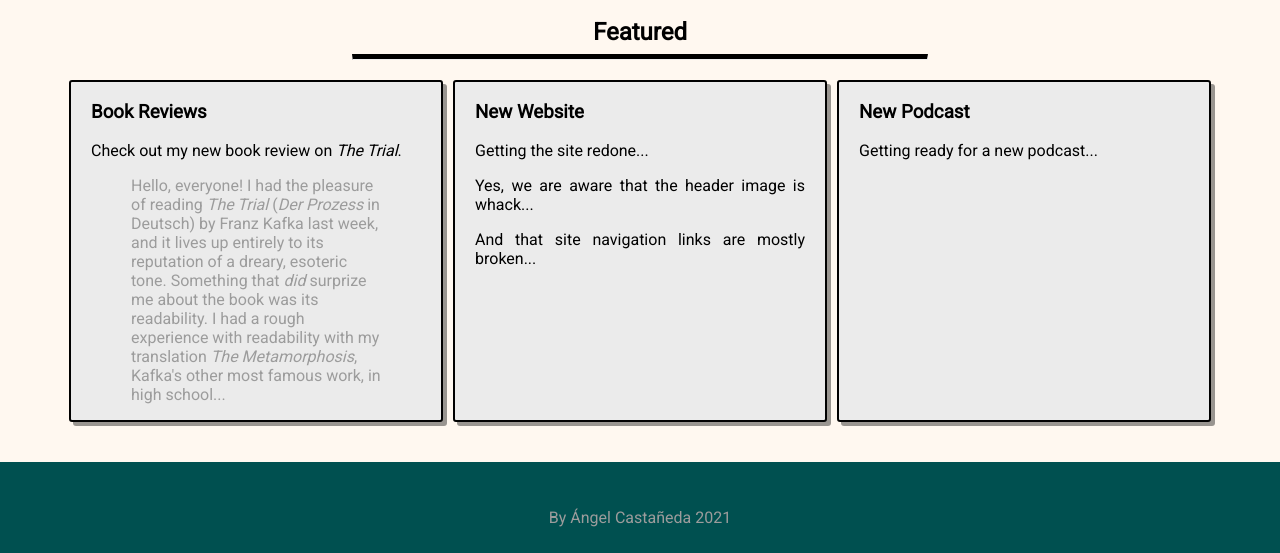
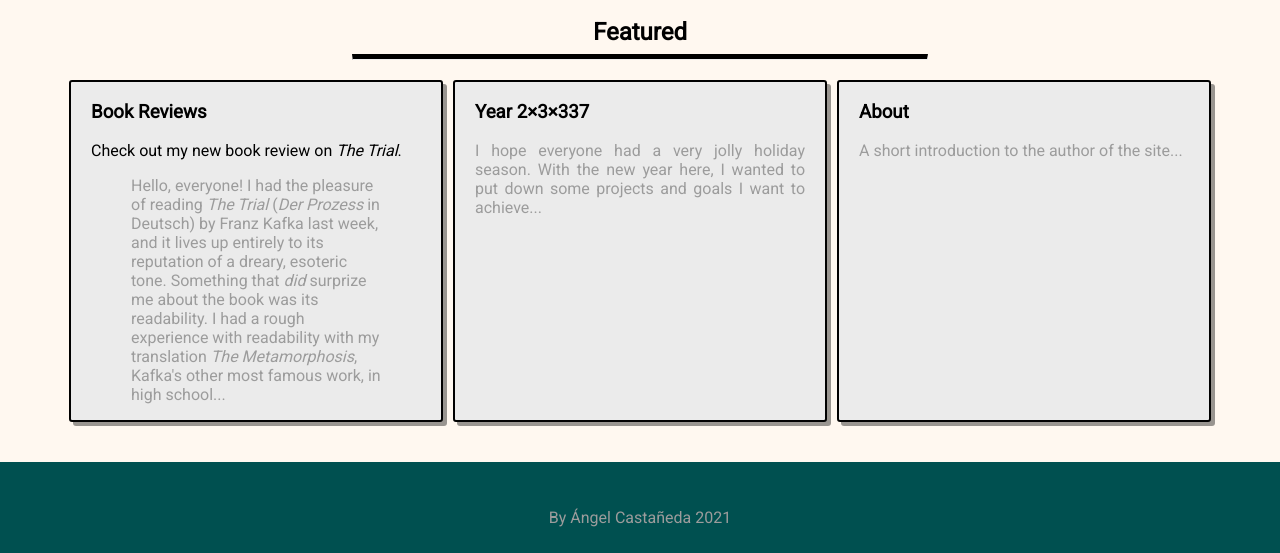
Before and after one commit to ascerba/angel-blog, a plain HTML site: page index.html in a window 1280 px wide. Shown: the part 361-914 px from the top of the page. Drawn offline with Linux system fonts and the light colour scheme.

Commit message:
Updated front page to show new blog post and about page

```diff
--- a/index.html
+++ b/index.html
@@ -12,7 +12,7 @@
   <body>
     <div id="content">
       <header>
-        <nav class="nav">
+        <nav aria-labelledby="global-navigation" class="nav">
           <div class="action" onclick="actionToggle();">
             <span>=</span>
             <ul>
@@ -36,17 +36,15 @@
             <article>
               <h3>Book Reviews</h3>
               <p>Check out my new book review on <i>The Trial</i>.</p>
-              <a href="html/book-reviews.html#TheTrial" style="text-decoration: none;"><blockquote cite="https://agel-castaneda.com/html/book-reviews.html#TheTrial">Hello, everyone! I had the pleasure of reading <i>The Trial</i> (<i>Der Prozess</i> in Deutsch) by Franz Kafka last week, and it lives up entirely to its reputation of a dreary, esoteric tone. Something that <i>did</i> surprize me about the book was its readability. I had a rough experience with readability with my translation <i>The Metamorphosis</i>, Kafka's other most famous work, in high school...</blockquote></a>
+              <a href="html/book-reviews.html#TheTrial" style="text-decoration: none;"><blockquote cite="https://angel-castaneda.com/html/book-reviews.html#TheTrial">Hello, everyone! I had the pleasure of reading <i>The Trial</i> (<i>Der Prozess</i> in Deutsch) by Franz Kafka last week, and it lives up entirely to its reputation of a dreary, esoteric tone. Something that <i>did</i> surprize me about the book was its readability. I had a rough experience with readability with my translation <i>The Metamorphosis</i>, Kafka's other most famous work, in high school...</blockquote></a>
             </article>
             <article>
-              <h3>New Website</h3>
-              <p>Getting the site redone...</p>
-              <p>Yes, we are aware that the header image is whack...</p>
-              <p>And that site navigation links are mostly broken...</p>
+              <h3>Year 2×3×337</h3>
+              <p><a href="html/blog.html" style="text-decoration: none;">I hope everyone had a very jolly holiday season. With the new year here, I wanted to put down some projects and goals I want to achieve...</a></p>
             </article>
             <article>
-              <h3>New Podcast</h3>
-              <p>Getting ready for a new podcast...</p>
+              <h3>About</h3>
+              <p><a href="html/about.html" style="text-decoration: none;">A short introduction to the author of the site...</a></p>
             </article>
           </div>
         </section>
```
